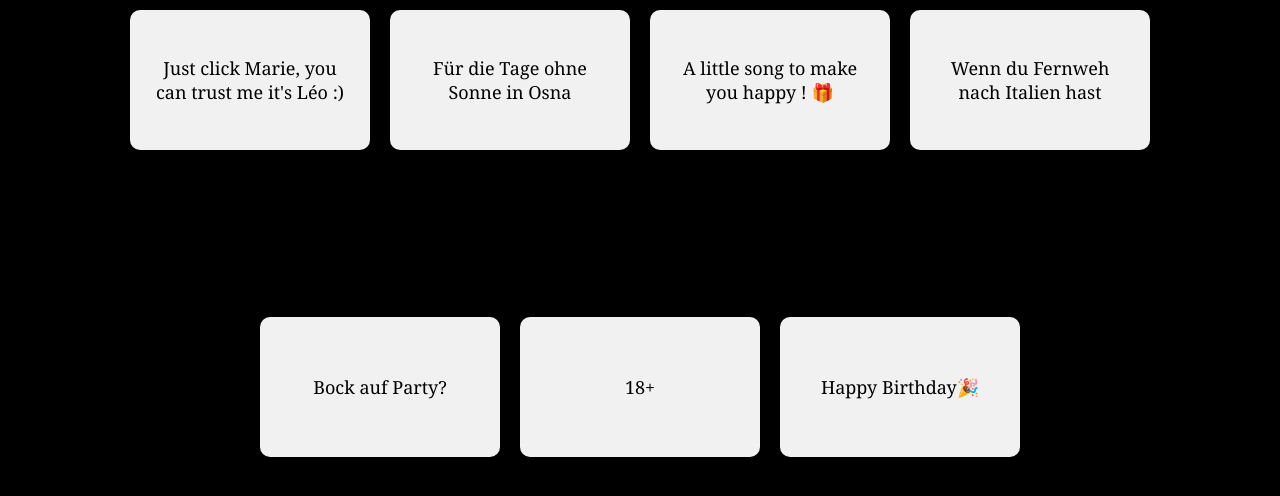
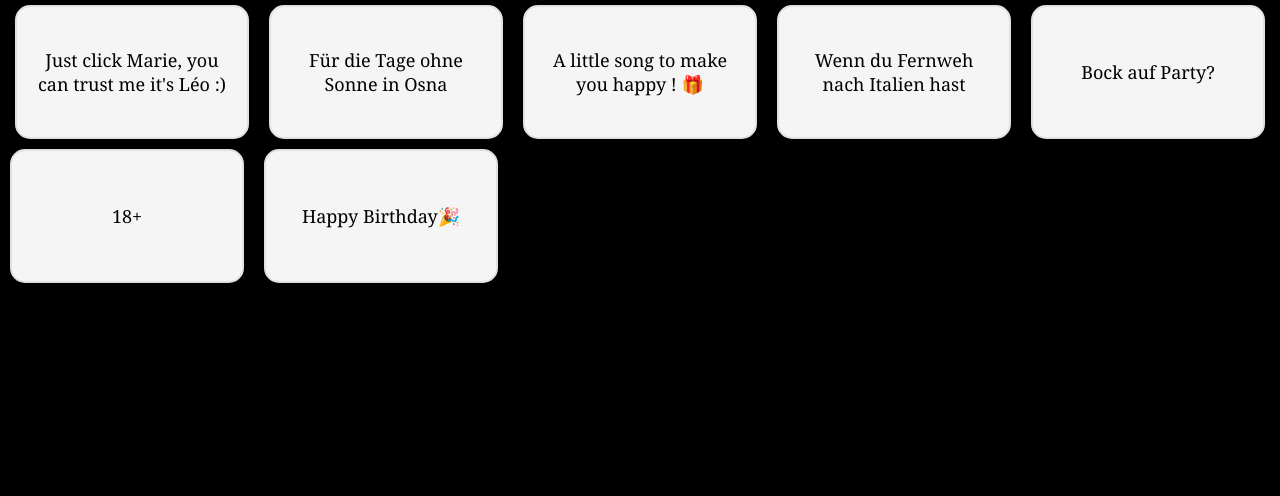
Before and after one commit to LeoBrunet/Play, a plain HTML site: page index.html in a window 1280 px wide. Drawn offline with Linux system fonts and the light colour scheme.

Commit message:
hannah's ref + fixes 2

```diff
--- a/index.html
+++ b/index.html
@@ -48,8 +48,7 @@
     </audio>
   </div>
 
-  <div class="message" id="stop" style="display: none;">Pleeeaaaase stooooop !!! (It only works 1/4 of the time hehehe
-    🙃)
+  <div class="message" id="stop" style="display: none;">Pleeeaaaase stooooop !!! (Only works with a bit of luck hehe🙃)
   </div>
 
   <script src="script.js"></script>
--- a/style.css
+++ b/style.css
@@ -7,14 +7,14 @@ body {
     flex-wrap: wrap;
     justify-content: center;
     align-items: flex-start;
-    min-height: 100vh;
 }
 
 .message {
-    margin: 10px;
-    padding: 20px;
-    background-color: #f1f1f1;
-    border-radius: 10px;
+    margin: 5px 10px;
+    padding: 15px;
+    background-color: #f5f5f5;
+    border: 2px solid #e0e0e0;
+    border-radius: 15px;
     text-align: center;
     font-size: 18px;
     width: 200px;
@@ -22,6 +22,15 @@ body {
     display: flex;
     justify-content: center;
     align-items: center;
+    cursor: pointer;
+    transition: all 0.3s ease;
+}
+
+/* Add hover styles if needed */
+.message:hover {
+    background-color: #e0e0e0;
+    transform: scale(1.05);
+    box-shadow: 0 5px 10px rgba(0, 0, 0, 0.2);
 }
 
 @media (max-width: 768px) {
```
